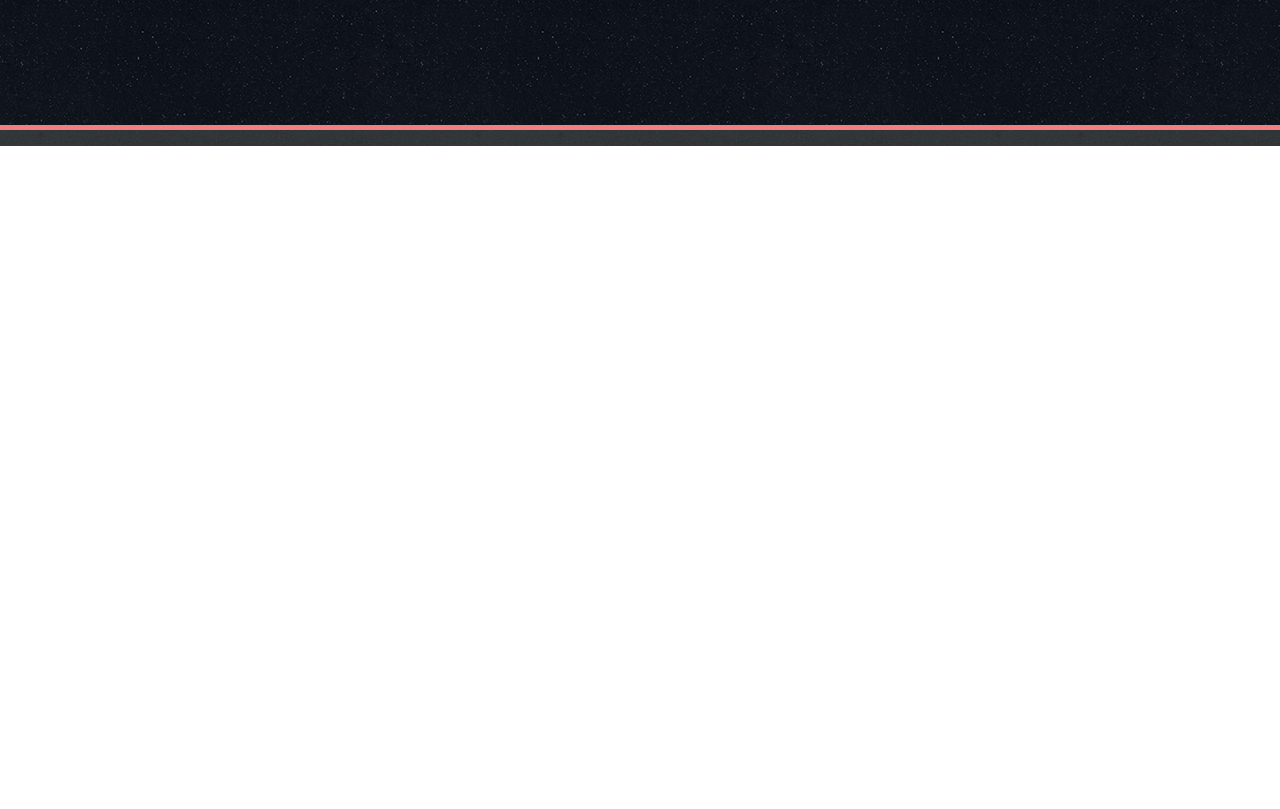
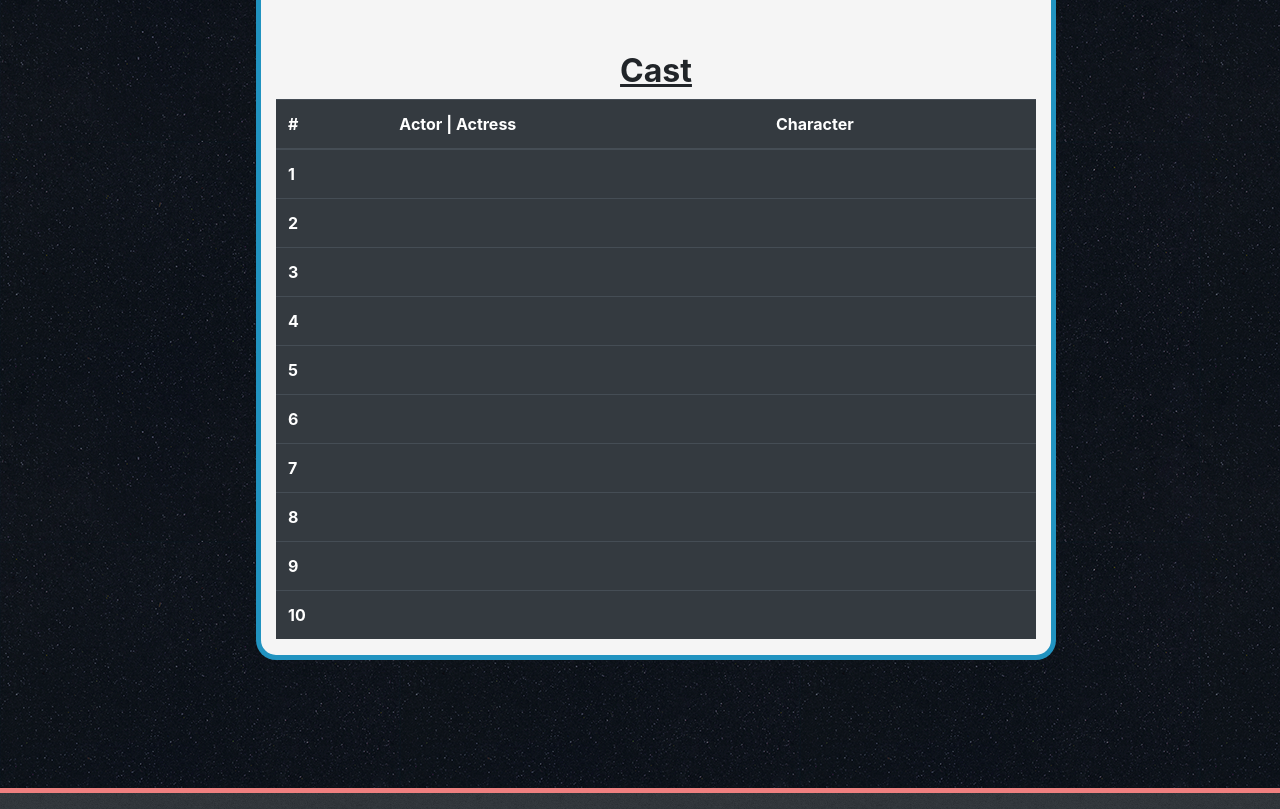
Before and after one commit to kimanikelly/Cinematic, a website: page app/public/index.html in a window 1280 px wide. Shown: the part 658-1467 px from the top of the page. Before the commit the page ends 804 px from the top, so only its background shows below. Drawn offline with nearby package versions, Linux system fonts and the light colour scheme; no server answers.

Commit message:
Returned the  movie credits and placed the actors/actresses in a  cast table

```diff
--- a/app/public/assets/css/style.css
+++ b/app/public/assets/css/style.css
@@ -113,8 +113,18 @@ p {
     font-style:italic;
 }
 
+
+
 .review {
     text-decoration: underline;
+}
+
+#cast {
+    text-decoration: underline;
+}
+
+#cast-div {
+    margin-top: 10%;
 }
 
 .footer {
--- a/app/public/assets/javascript/logic.js
+++ b/app/public/assets/javascript/logic.js
@@ -105,6 +105,7 @@ $(document).ready(() => {
                 // AJAX Get request to search for a movie review
                 // The apiKey and movieId variables are used to complete the query string
                 $.get('https://api.themoviedb.org/3/movie/' + movieId + '/reviews?api_key=' +
+
                     apiKey + '&language=en-US&page=1'
                     , (data, status) => {
 
@@ -130,6 +131,40 @@ $(document).ready(() => {
                         }
 
                     });
+
+                $.get('https://api.themoviedb.org/3/movie/' + movieId + '/credits?api_key=' +
+
+                    apiKey, (res) => {
+
+                        console.log(res.cast[0])
+
+                        for (var i = 0; i < 10; i++) {
+
+                            $('#first-actor').html(res.cast[0].name);
+                            $('#second-actor').html(res.cast[1].name);
+                            $('#third-actor').html(res.cast[2].name);
+                            $('#fourth-actor').html(res.cast[3].name);
+                            $('#fifth-actor').html(res.cast[4].name);
+                            $('#sixth-actor').html(res.cast[5].name);
+                            $('#seventh-actor').html(res.cast[6].name);
+                            $('#eighth-actor').html(res.cast[7].name);
+                            $('#ninth-actor').html(res.cast[8].name);
+                            $('#tenth-actor').html(res.cast[9].name);
+
+
+                            $('#first-role').html(res.cast[0].character);
+                            $('#second-role').html(res.cast[1].character);
+                            $('#third-role').html(res.cast[2].character);
+                            $('#fourth-role').html(res.cast[3].character);
+                            $('#fifth-role').html(res.cast[4].character);
+                            $('#sixth-role').html(res.cast[5].character);
+                            $('#seventh-role').html(res.cast[6].character);
+                            $('#eighth-role').html(res.cast[7].character);
+                            $('#ninth-role').html(res.cast[8].character);
+                            $('#tenth-role').html(res.cast[9].character);
+
+                        }
+                    })
             });
 
     });
@@ -156,18 +191,18 @@ $(document).ready(() => {
         // The showOverview will store thr value of the shows overview
         var showOverview;
 
+        var showId;
+
         // AJAX Get request to search for the show submitted from the input field
         // The apiKey and showQueryTitle variables are used to complete the query string
         $.get('https://api.themoviedb.org/3/search/tv?api_key=' +
             apiKey + '&language=en-US&page=1&query=' + showQueryTitle + '&include_adult=false', (res) => {
 
-                console.log(res.results[0]);
-                console.log(showQueryTitle)
-
                 showTitle = res.results[0].name;
                 airDate = res.results[0].first_air_date;
                 showImage = showImagePath + res.results[0].poster_path;
                 showOverview = res.results[0].overview;
+                showId = res.results[0].id;
 
 
                 $('#show-title-span').html(showTitle);
@@ -178,6 +213,13 @@ $(document).ready(() => {
 
 
                 $('#show-query-title').val('');
+
+                $.get('https://api.themoviedb.org/3/tv/' + showId + '/reviews?api_key=' +
+                    apiKey + '&language=en-US&page=1', (res) => {
+                        console.log(res);
+
+
+                    })
             });
     })
 
--- a/app/public/index.html
+++ b/app/public/index.html
@@ -59,10 +59,81 @@
             <h2 class='review'>Review</h2>
             <p id='movie-review'></p>
 
+            <div id='cast-div'>
+                <h2 id=cast>Cast</h2>
+                <table class="table table-hover table-dark">
+                    <thead>
+                        <tr>
+                            <th>#</th>
+                            <th>Actor | Actress</th>
+                            <th>Character</th>
+                        </tr>
+                    </thead>
+                    <tbody>
+                        <tr>
+                            <th>1</th>
+                            <td id='first-actor'></td>
+                            <td id='first-role'></td>
+                        </tr>
+                        <tr>
+                            <th>2</th>
+                            <td id='second-actor'></td>
+                            <td id='second-role'></td>
+                        </tr>
+                        <tr>
+                            <th>3</th>
+                            <td id='third-actor'></td>
+                            <td id='third-role'></td>
+                        </tr>
+                        <tr>
+                            <th>4</th>
+                            <td id='fourth-actor'></td>
+                            <td id='fourth-role'></td>
+                        </tr>
+                        <tr>
+                            <th>5</th>
+                            <td id='fifth-actor'></td>
+                            <td id='fifth-role'></td>
+                        </tr>
+                        <tr>
+                            <th>6</th>
+                            <td id='sixth-actor'></td>
+                            <td id='sixth-role'></td>
+                        </tr>
+                        <tr>
+                            <th>7</th>
+                            <td id='seventh-actor'></td>
+                            <td id='seventh-role'></td>
+                        </tr>
+                        <tr>
+                            <th>8</th>
+                            <td id='eighth-actor'></td>
+                            <td id='eighth-role'></td>
+                        </tr>
+                        <tr>
+                            <th>9</th>
+                            <td id='ninth-actor'></td>
+                            <td id='ninth-role'></td>
+
+                        </tr>
+                        <tr>
+                            <th>10</th>
+                            <td id='tenth-actor'></td>
+                            <td id='tenth-role'></td>
+                        </tr>
+
+                    </tbody>
+
+                </table>
+            </div>
+
 
         </div>
     </div>
     <!-- Movie Search -->
+
+
+
 
     <nav class="navbar footer navbar-light bg-light">
 
```
Also changed, not shown: app/public/shows.html (+1 -1 lines).
